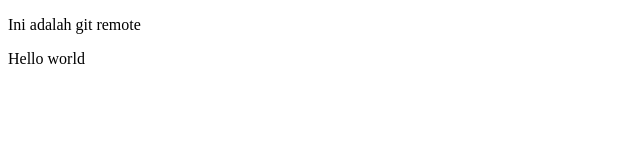
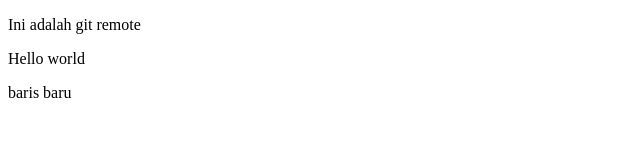
Before and after one commit to christianomusk/git-test, a plain HTML site: page index.html in a window 1280 px wide. Shown: the full height of the page, 0-640 px from the left. Drawn offline with Linux system fonts and the light colour scheme.

Commit message:
menambahkan baris baru

```diff
--- a/index.html
+++ b/index.html
@@ -9,5 +9,6 @@
 <body>
     <p>Ini adalah git remote</p>
     <p>Hello world</p>
+    <p>baris baru</p>
 </body>
 </html>
```
